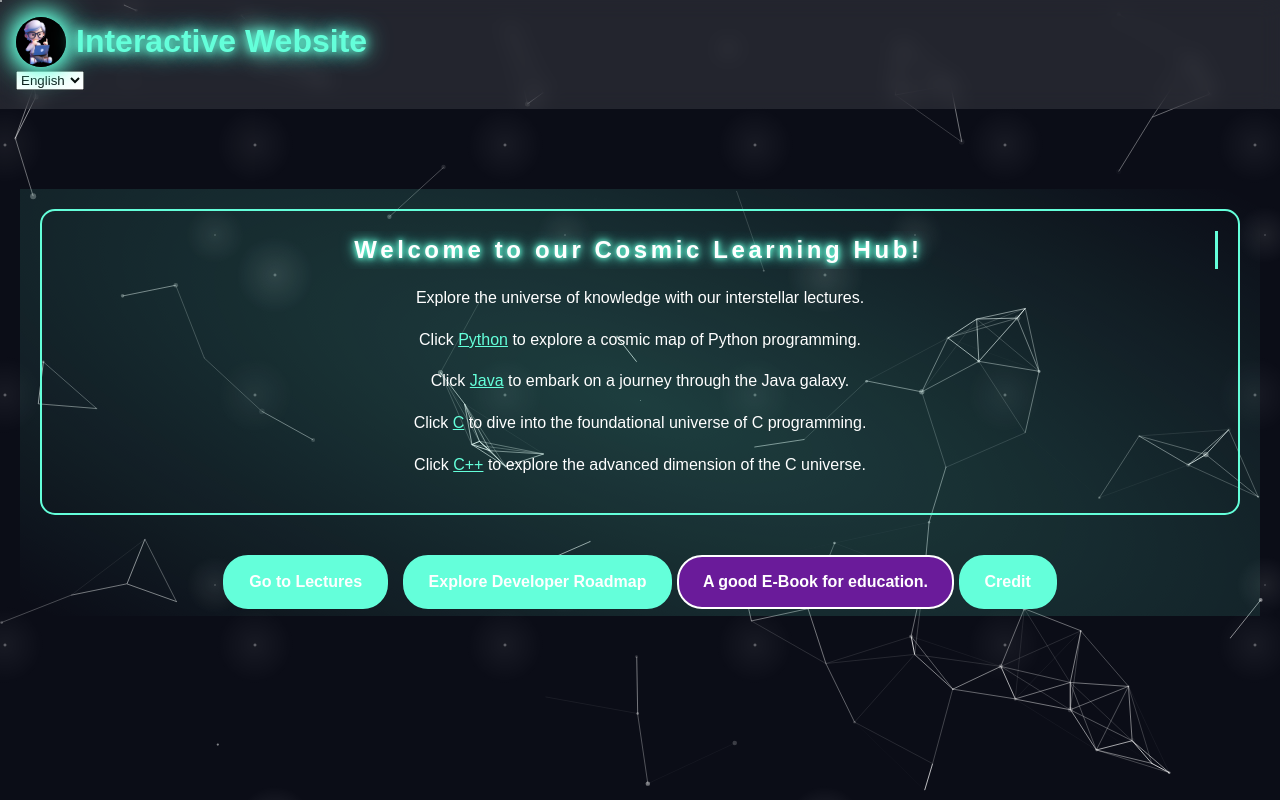
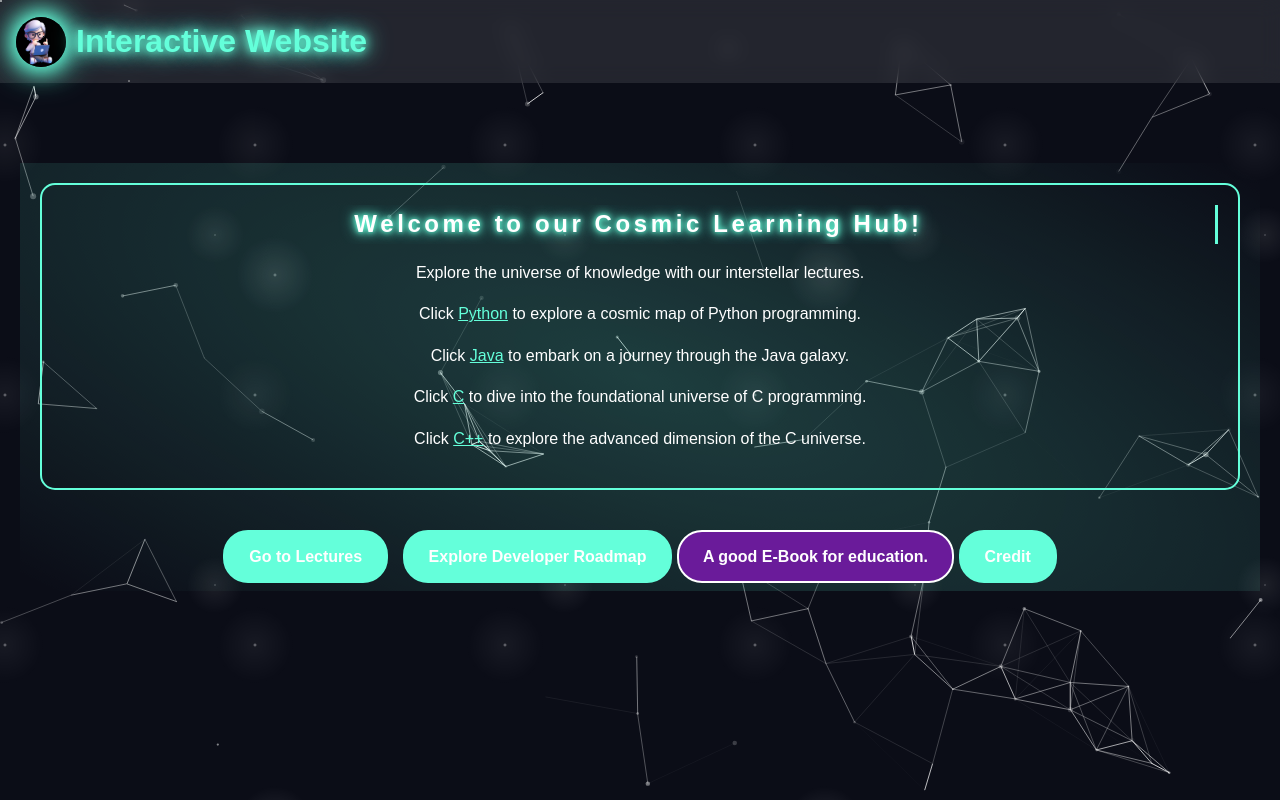
Before and after one commit to MarkPy2000/cosmic-hub-learning, a plain HTML site: page Home/index.html in a window 1280 px wide. Drawn offline with nearby package versions, Linux system fonts and the light colour scheme.

Commit message:
Update index.html

```diff
--- a/Home/index.html
+++ b/Home/index.html
@@ -27,11 +27,6 @@
             <img src="programmer.png" alt="Logo" class="logo">
             <h1 class="glitch-text" data-text="Interactive Website">Interactive Website</h1>
         </div>
-        <!-- Language selector -->
-        <select id="languageSelector">
-            <option value="en">English</option>
-            <option value="th">ภาษาไทย</option>
-        </select>
     </header>
     <main>
         <section id="home" class="parallax-section nebula-bg">
```
